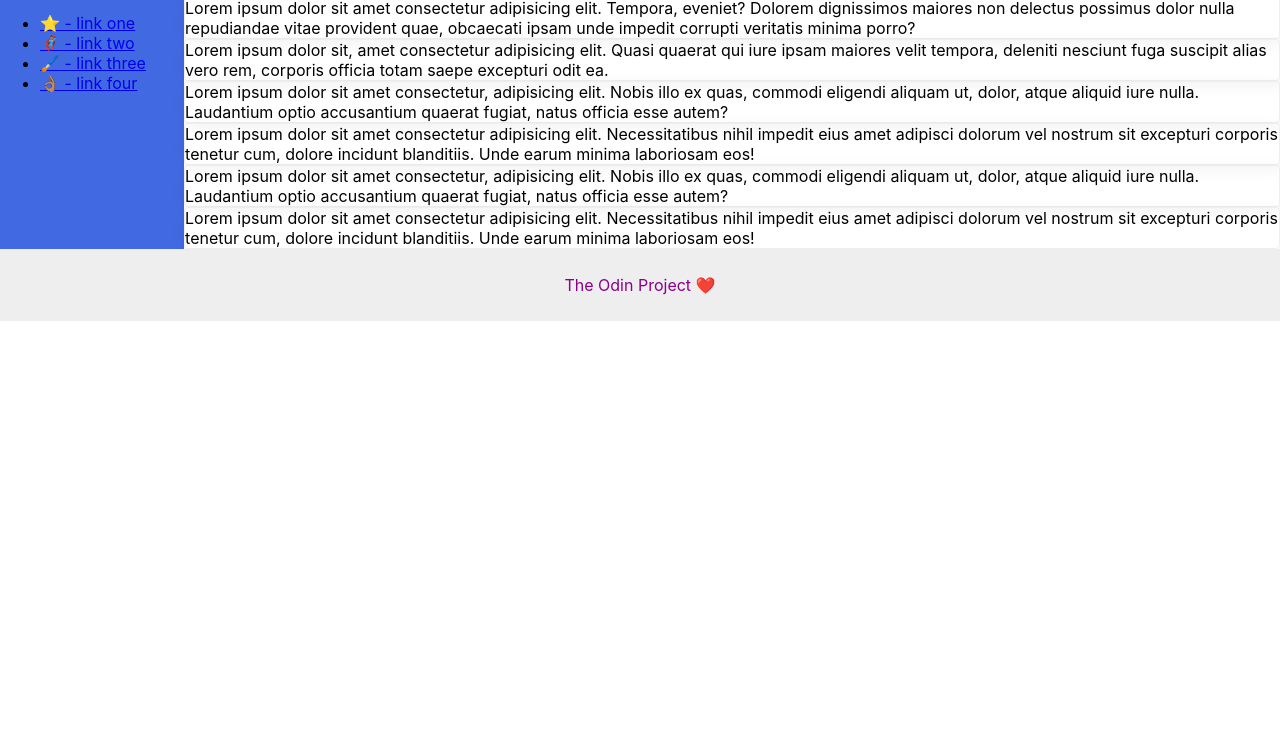
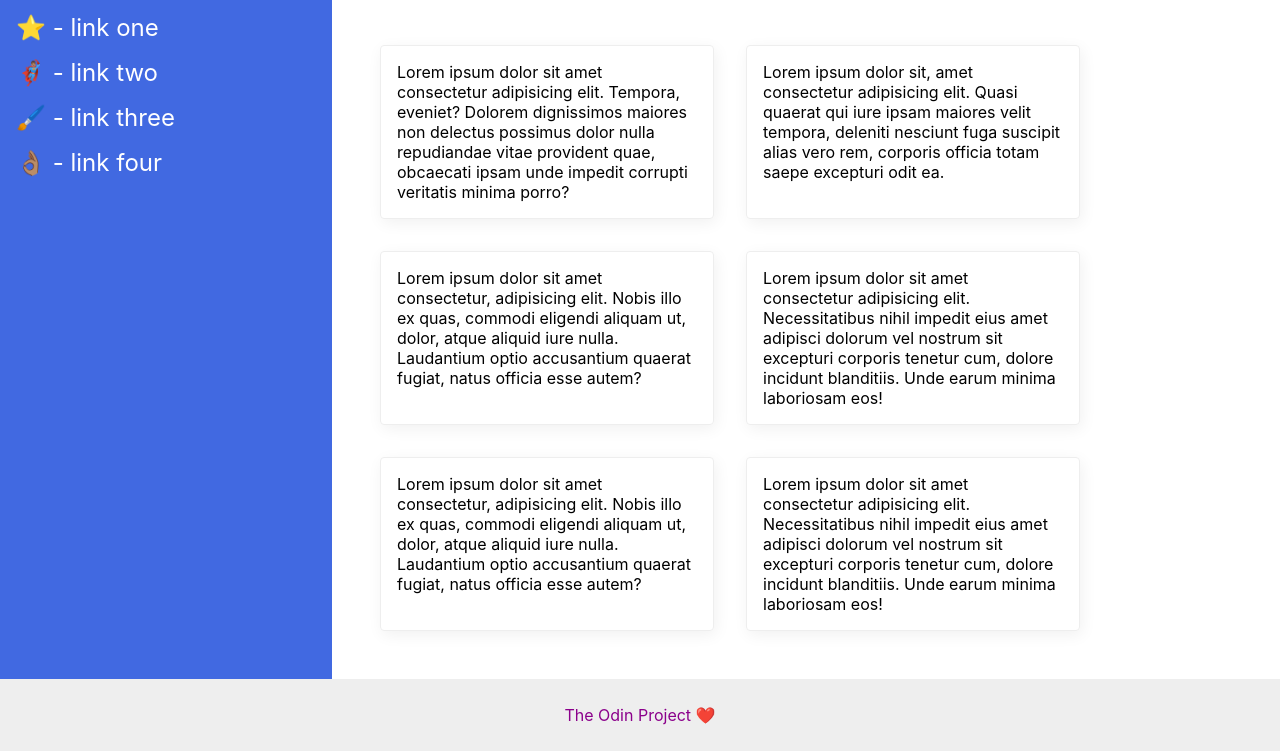
Before and after one commit to flapjackstan/web_dev-odin_project, a plain HTML site: page foundations-css/flex/07-flex-layout-2/index.html in a window 1280 px wide. Shown: the part 75-826 px from the top of the page. Before the commit the page ends 800 px from the top, so only its background shows below. Drawn offline with Linux system fonts and the light colour scheme.

Commit message:
dont forget about mbp and width and height

```diff
--- a/foundations-css/flex/07-flex-layout-2/style.css
+++ b/foundations-css/flex/07-flex-layout-2/style.css
@@ -1,13 +1,20 @@
+/* https://developer.mozilla.org/en-US/docs/Web/CSS/CSS_Flexible_Box_Layout/Basic_Concepts_of_Flexbox */
+
 body {
   font-family: -apple-system, BlinkMacSystemFont, 'Segoe UI', Roboto, Oxygen, Ubuntu, Cantarell, 'Open Sans', 'Helvetica Neue', sans-serif;
-  margin: 0;
   min-height: 100vh;
+
+  margin: 0px;
+  border: 0px;
+  padding: 0px;
 
   display: flex;
   flex-direction: column;
 }
 
 .header {
+  flex: 0 1 auto;
+
   height: 72px;
   background: darkmagenta;
   color: white;
@@ -15,6 +22,8 @@ body {
   font-size: 32px;
   font-weight: 900;
 
+  margin: 0px;
+  border: 0px;
   padding: 0px 16px;
 
   display: flex;
@@ -23,10 +32,59 @@ body {
 }
 
 .content {
+  flex: 1 1 auto;
+
+  margin: 0px;
+  border: 0px;
+  padding: 0px;
+
   display: flex;
 }
 
+.sidebar {
+  flex: 0 0 auto;
+
+  margin: 0px;
+  border: 0px;
+  padding: 16px;
+
+  width: 300px;
+  background: royalblue;
+
+}
+
+.card-container {
+  flex: 0 1 auto;
+
+  margin: 0px;
+  border: 0px;
+  padding: 32px;
+
+  display: flex;
+  flex-wrap: wrap;
+}
+
+.card {
+  flex: 0 1 auto;
+
+  box-shadow: 2px 4px 16px rgba(0,0,0,.06);
+  border-radius: 4px;
+
+  width: 300px;
+
+  margin: 16px;
+  border: 1px solid #eee;
+  padding: 16px;
+
+}
+
 .footer {
+  flex: 0 1 auto;
+
+  margin: 0px;
+  border: 0px;
+  padding: 0px;
+
   height: 72px;
   background: #eee;
   color: darkmagenta;
@@ -36,13 +94,22 @@ body {
   align-items: center;
 }
 
-.sidebar {
-  width: 300px;
-  background: royalblue;
+a:link {
+  text-decoration: none;
+  color: white;
+  font-size: 24px;
 }
 
-.card {
-  border: 1px solid #eee;
-  box-shadow: 2px 4px 16px rgba(0,0,0,.06);
-  border-radius: 4px;
+ul {
+  margin: 0px;
+  border: 0px;
+  padding: 0px;
 }
+
+li {
+  list-style: none;
+
+  margin: 0px 0px 16px 0px;
+  border: 0px;
+  padding: 0px;
+}
```
